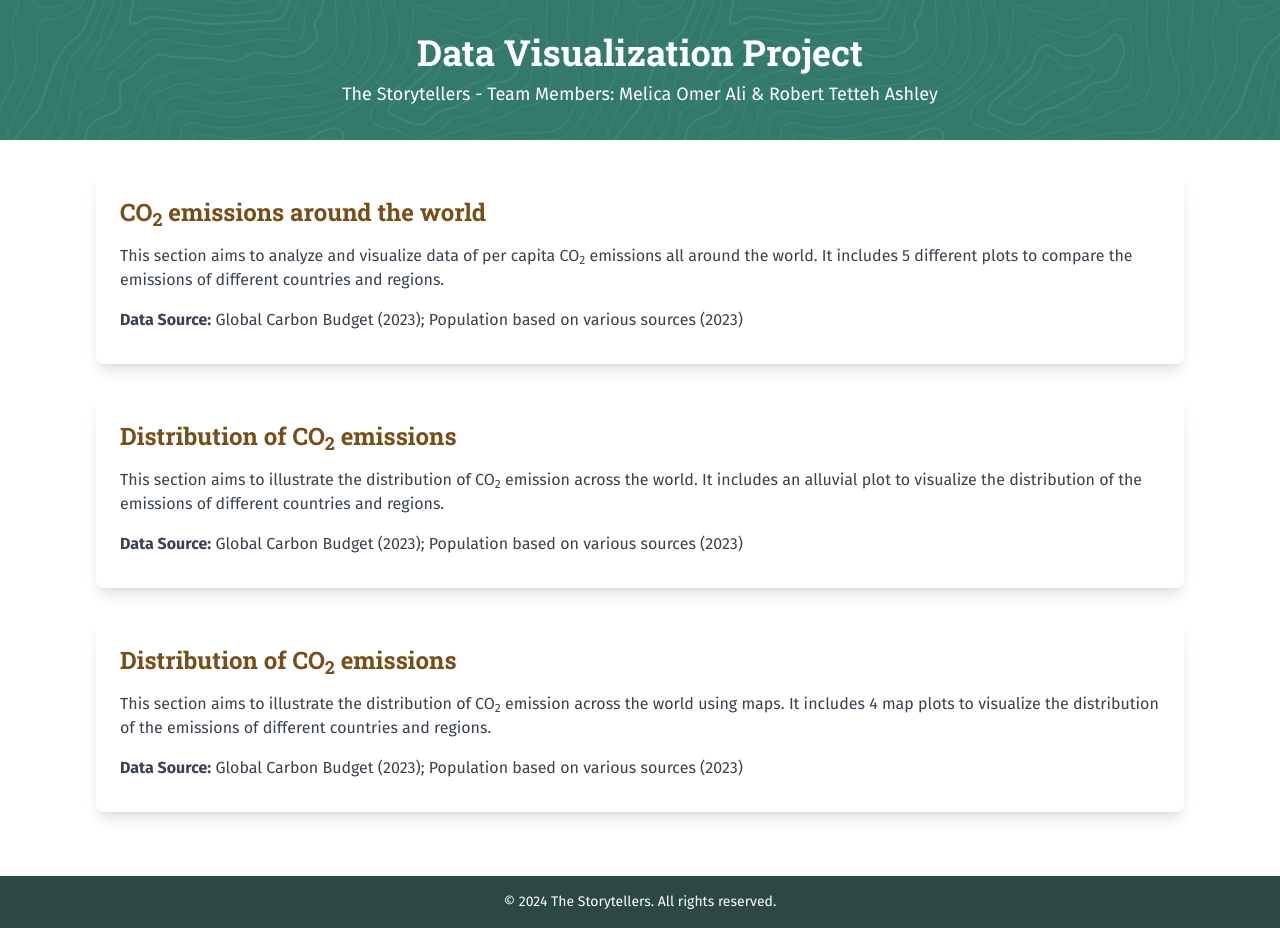
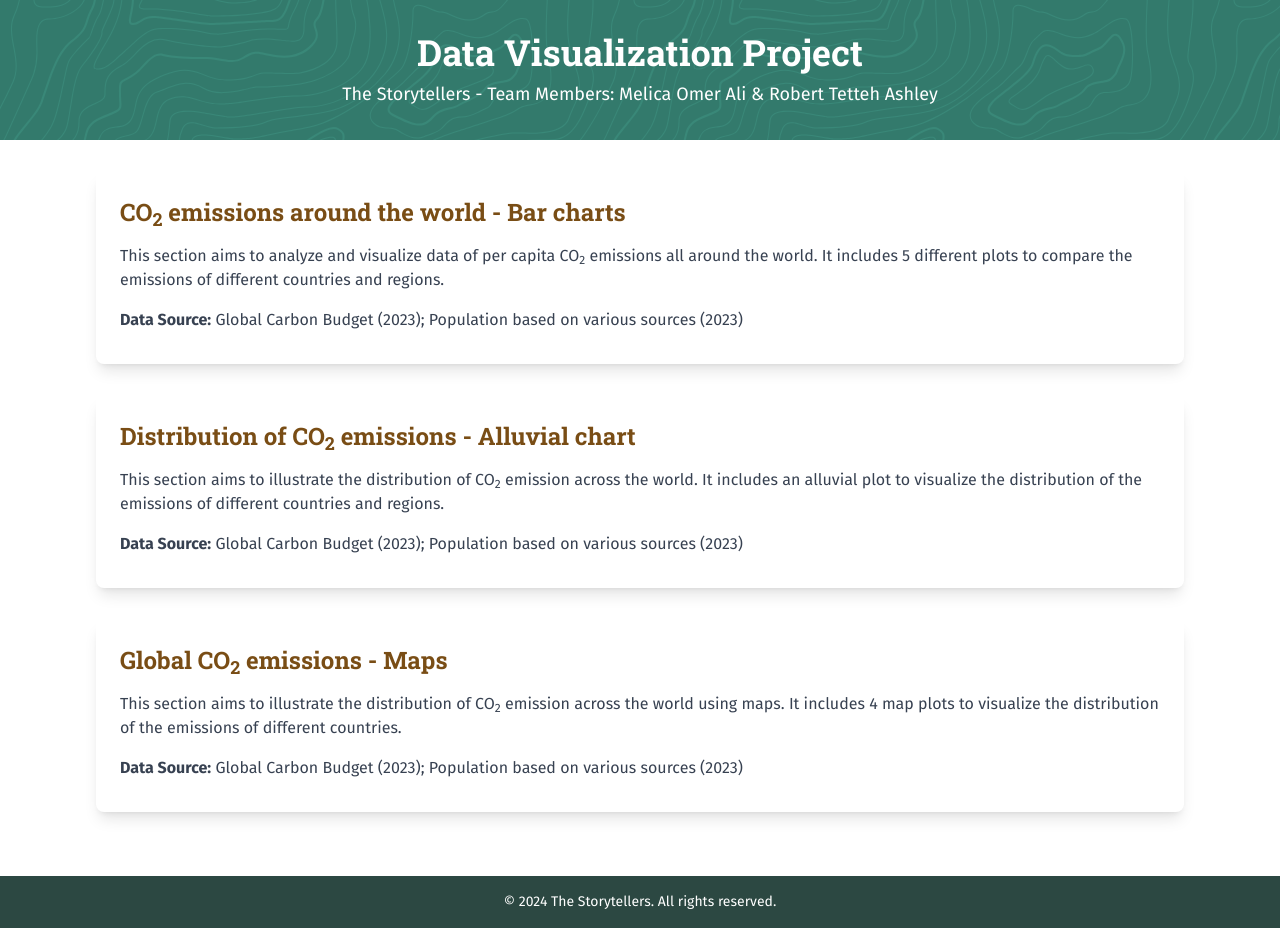
Before and after one commit to Clonecodesash/Storytellers-DataViz-Project, an Angular app: page / in a window 1280 px wide. Built offline with nearby package versions, Linux system fonts and the light colour scheme.

Commit message:
Description fixes

```diff
--- a/src/app/homepage/homepage.component.html
+++ b/src/app/homepage/homepage.component.html
@@ -10,7 +10,7 @@
             <!-- Section 1 -->
             <section class="section mb-8 shadow-lg rounded-lg p-6">
                 <a [routerLink]="['/comparing-categories']" class="block">
-                    <h2 class="text-2xl font-semibold mb-4 text-secondary">CO<sub>2</sub> emissions around the world
+                    <h2 class="text-2xl font-semibold mb-4 text-secondary">CO<sub>2</sub> emissions around the world - Bar charts
                     </h2>
                     <p class="text-gray-700 mb-4">
                         This section aims to analyze and visualize data of per capita CO<sub>2</sub> emissions all
@@ -26,7 +26,7 @@
             <!-- Section 2 -->
             <section class="section mb-8 shadow-lg rounded-lg p-6">
                 <a [routerLink]="['/alluvial']" class="block">
-                    <h2 class="text-2xl font-semibold mb-4 text-secondary">Distribution of CO<sub>2</sub> emissions</h2>
+                    <h2 class="text-2xl font-semibold mb-4 text-secondary">Distribution of CO<sub>2</sub> emissions - Alluvial chart</h2>
                     <p class="text-gray-700 mb-4">
                         This section aims to illustrate the distribution of CO<sub>2</sub> emission across the world. It
                         includes an alluvial plot to visualize the distribution of the emissions of different countries
@@ -40,11 +40,10 @@
             <!-- Section 3 -->
             <section class="section mb-8 shadow-lg rounded-lg p-6">
                 <a [routerLink]="['/maps']" class="block">
-                    <h2 class="text-2xl font-semibold mb-4 text-secondary">Distribution of CO<sub>2</sub> emissions</h2>
+                    <h2 class="text-2xl font-semibold mb-4 text-secondary">Global CO<sub>2</sub> emissions - Maps</h2>
                     <p class="text-gray-700 mb-4">
                         This section aims to illustrate the distribution of CO<sub>2</sub> emission across the world using maps. It
-                        includes 4 map plots to visualize the distribution of the emissions of different countries
-                        and regions.
+                        includes 4 map plots to visualize the distribution of the emissions of different countries.
                     </p>
                     <p class="text-gray-700 mb-2">
                         <b>Data Source:</b> Global Carbon Budget (2023); Population based on various sources (2023)
--- a/src/app/maps/maps.component.html
+++ b/src/app/maps/maps.component.html
@@ -6,30 +6,33 @@
             class="absolute top-0 left-0 p-2 rounded-br-lg text-white bg-primary-light hover:text-gray-500 font-semibold">
             ← Home
         </a>
-        <h1 class="text-4xl font-bold text-white mt-12 lg:mt-4 mb-6">Distribution of CO<sub>2</sub> Emissions</h1>
+        <h1 class="text-4xl font-bold text-white mt-12 lg:mt-4 mb-6">Global CO<sub>2</sub> Emissions</h1>
         <p class="text-gray-200">
-            This page provides a detailed visualization of CO<sub>2</sub> emissions distribution across the world by
-            relating the emission types with the respective countries and their regions.
+            This page aims to illustrate the distribution of CO<sub>2</sub> emission across the world using maps having
+            different projections.
     </header>
 
     <main class="flex-grow w-full bg-white p-4 md:p-8">
         <div class="max-w-full md:max-w-[85%] mx-auto">
             <section class="mb-8">
-                <h2 class="text-2xl font-semibold text-secondary mb-4">Emissions distribution</h2>
-                <p class="text-gray-700 mb-6">The following map illustrates the relationship between
-                    CO<sub>2</sub>
-                    emission types, countries and continents.
-                </p>
-                <p class="text-gray-900 font-semibold flex justify-center mb-8">Annual total emissions of carbon dioxide
-                    (CO₂), measured in tonnes.</p>
+                <!-- <h2 class="text-2xl font-semibold text-secondary mb-4">Emissions distribution</h2> -->
+                <div class="text-gray-900 font-semibold flex flex-col items-center justify-center mb-8">
+                    <p>Annual total emissions of of carbon dioxide (CO₂) of all countries, measured in tonnes.</p>
+                    <p>(Mercator & Azimuthal Equal Area Projections)</p>
+                </div>
                 <div class="mb-4">
-                        <label for="year-selector" class="text-gray-800">Select Year: </label>
-                        <select id="year-selector" [(ngModel)]="selectedYear" (change)="onYearChange(selectedYear)" class="border px-4 py-2">
-                          <option *ngFor="let year of years" [value]="year">{{ year }}</option>
-                        </select>
-                      </div>
+                    <label for="year-selector" class="text-gray-800">Select Year: </label>
+                    <select id="year-selector" [(ngModel)]="selectedYear" (change)="onYearChange(selectedYear)"
+                        class="border px-4 py-2">
+                        <option *ngFor="let year of years" [value]="year">{{ year }}</option>
+                    </select>
+                </div>
                 <div class="map-container"></div>
                 <div class="map-container2"></div>
+                <div class="text-gray-900 font-semibold flex flex-col items-center justify-center my-8">
+                    <p>Annual emission densities of carbon dioxide (CO₂) of all countries, measured in tonnes.</p>
+                    <p>(Mercator & Azimuthal Equal Area Projections)</p>
+                </div>
                 <app-map-density></app-map-density>
                 <!-- <app-cartogram></app-cartogram> -->
             </section>
```
Also changed, not shown: src/app/maps/maps.component.css (+7 -3 lines).
